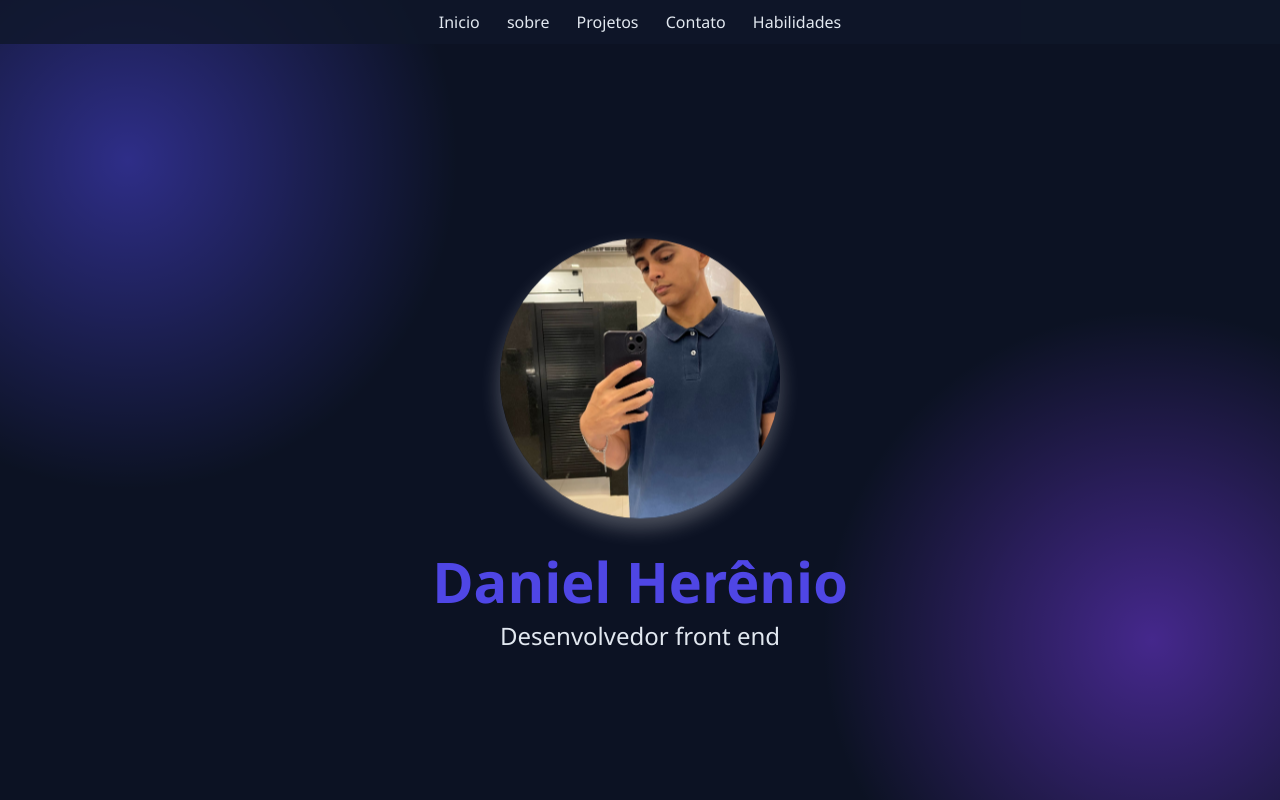
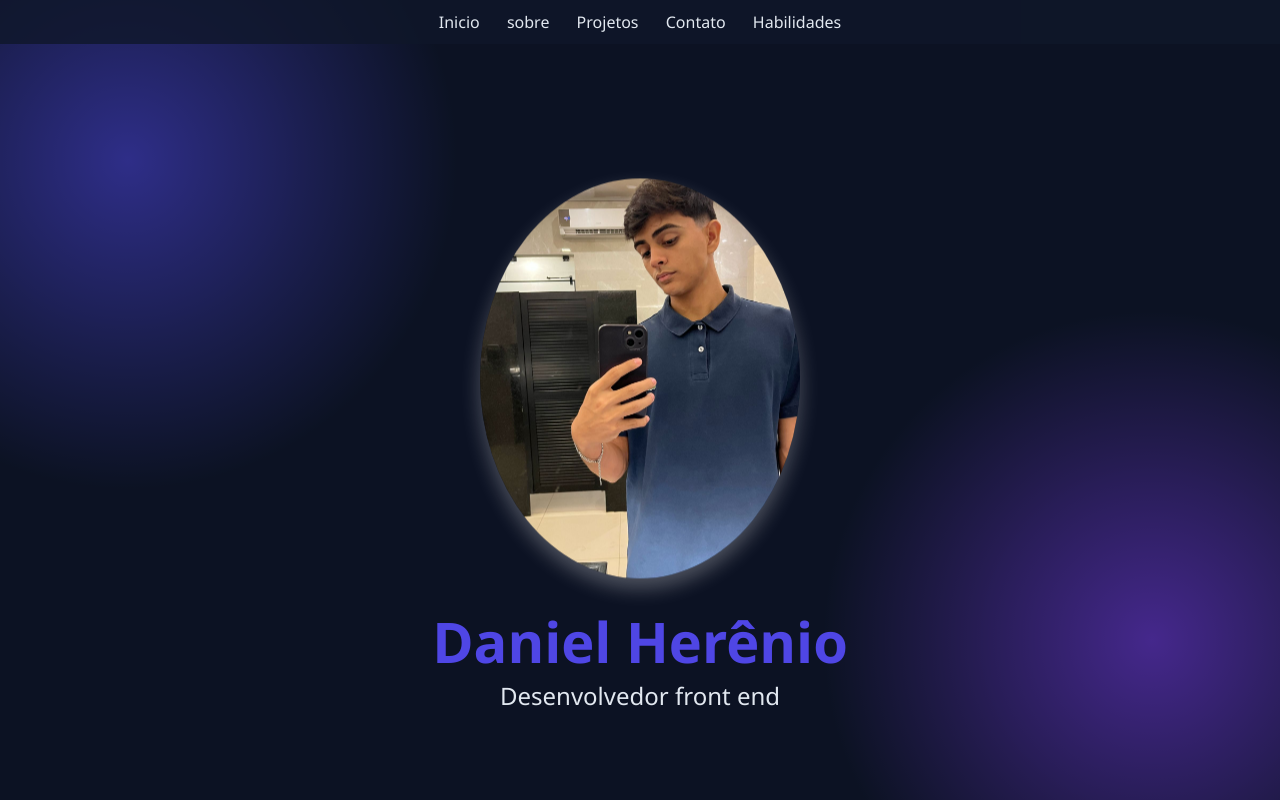
Before and after one commit to DanielHHEe/MeuPortfolio, a React (Vite) app: page / in a window 1280 px wide. Shown: the top 800 px of the page. Built offline with nearby package versions, Linux system fonts and the light colour scheme.

Commit message:
troquei a foto de perfil de novo

```diff
--- a/src/index.css
+++ b/src/index.css
@@ -76,8 +76,9 @@ body {
 
 .foto-perfil {
   margin-top: 95px;
-  width: 280px;
-  height: 280px;
+  width: 320px;
+  height: 400px;
+  object-fit: cover;
   box-shadow: 0px  10px 20px rgba(239, 239, 240, 0.3);
   border-radius: 50%;
   object-fit: cover;
```
Also changed, not shown: src/assets/eua.jpeg (added).
